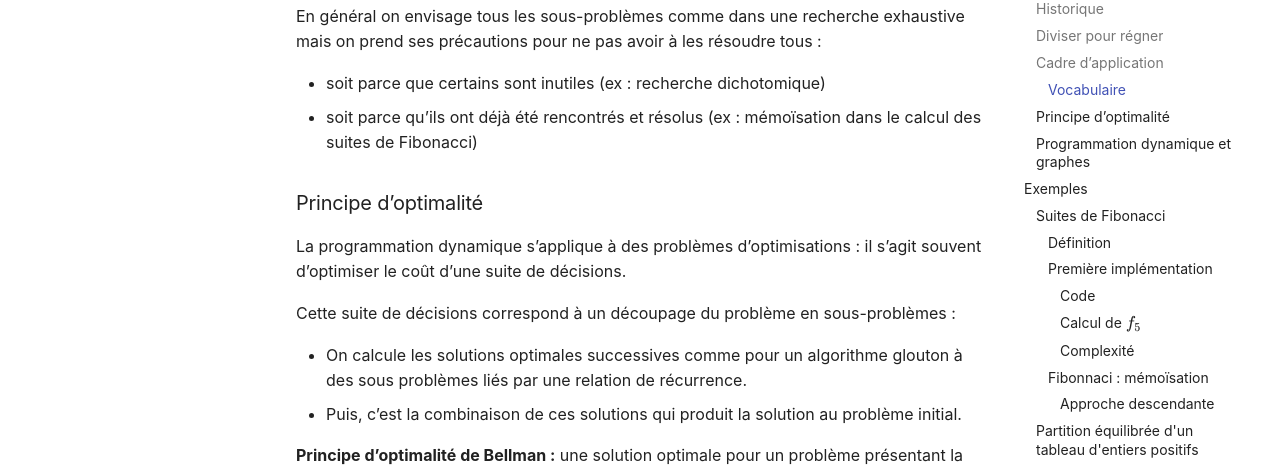
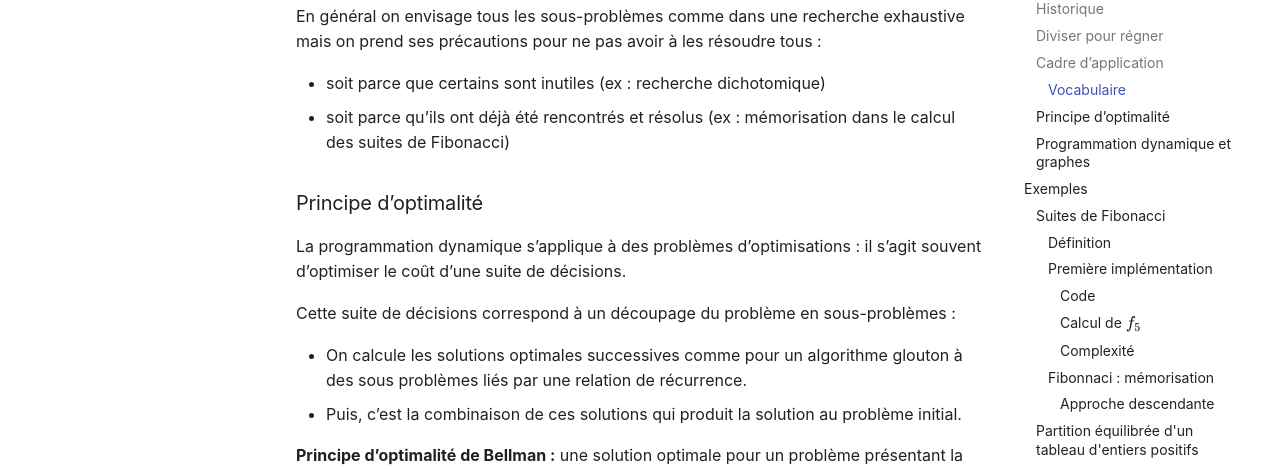
Before and after one commit to mp2i-thiers/mp2i-thiers.github.io, an MkDocs documentation site: the page built from docs/Algorithmique/prodgyn.md, in a window 1280 px wide and 900 px high, scrolled down 1860 px. Shown: the part 153-622 px from the top of the window. Built offline with MkDocs 1.6.1 and Material for MkDocs 9.7.7, drawn with Linux system fonts in a browser that asks for light colours; some of the changed text lies outside the part shown.

Commit message:
Typo fix in prodgyn.md

```diff
--- a/docs/Algorithmique/prodgyn.md
+++ b/docs/Algorithmique/prodgyn.md
@@ -49,7 +49,7 @@ sous-problèmes doivent être gérés.
 En général on envisage tous les sous-problèmes comme dans une  recherche exhaustive mais on prend ses précautions pour ne pas avoir à  les résoudre tous :
 
 - soit parce que certains sont inutiles (ex : recherche dichotomique)
-- soit parce qu’ils ont déjà été rencontrés et résolus (ex : mémoïsation  dans le calcul des suites de Fibonacci)
+- soit parce qu’ils ont déjà été rencontrés et résolus (ex : mémorisation  dans le calcul des suites de Fibonacci)
 
 ### Principe d’optimalité
 
@@ -109,11 +109,11 @@ $C (n) ≥ 2^{\frac{n}{2}} \times max(C (0), C (1)) ≥ 2^{\frac{n}{2} -1} ≥ \
 Complexité au moins exponentielle.
 De la même façon, on peut majorer $C (n)$ par $2^n$. La complexité n’est pas $"$plus$"$ qu’exponentielle.
 
-#### Fibonnaci : mémoïsation
+#### Fibonnaci : mémorisation
 
 ##### Approche descendante
 
-Mémoı̈sation :
+Mémorisation :
 
 - On mémorise une valeur de la suite si c’est la première fois qu’on la rencontre.
 - Si on a déjà rencontré le calcul courant, on récupère sa valeur par un accès à la structure de stockage en O(1)
```
